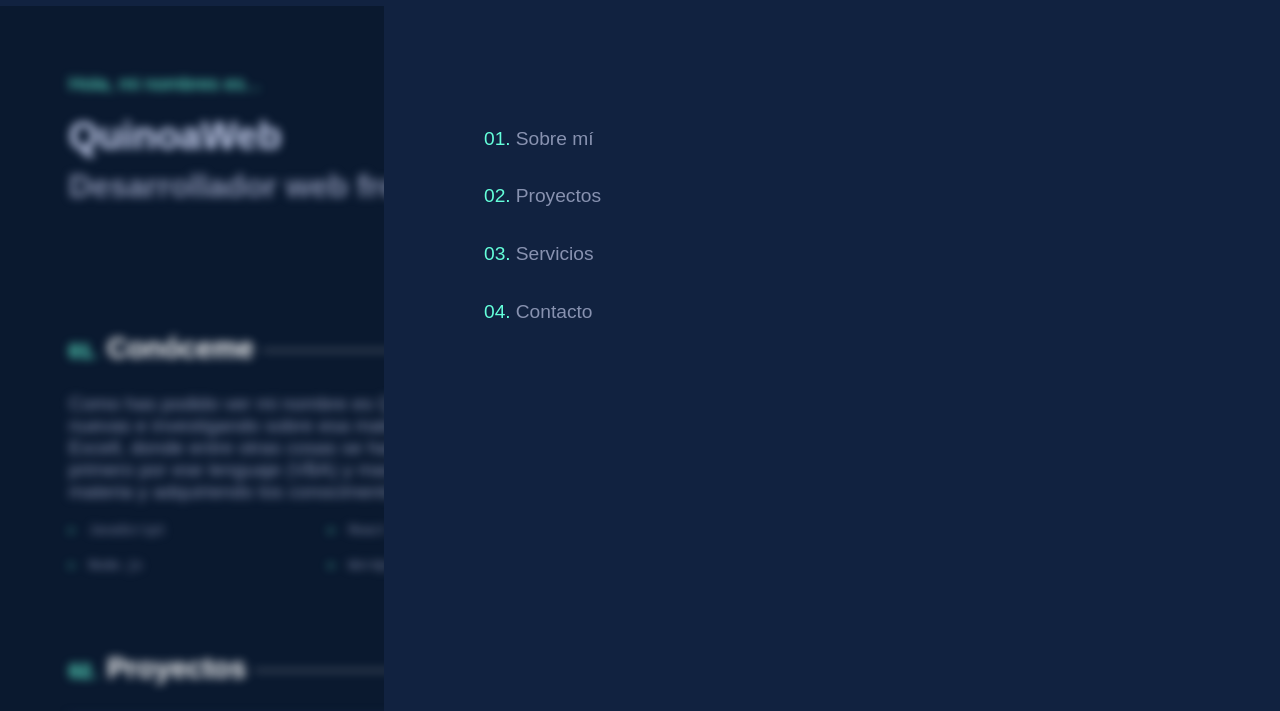
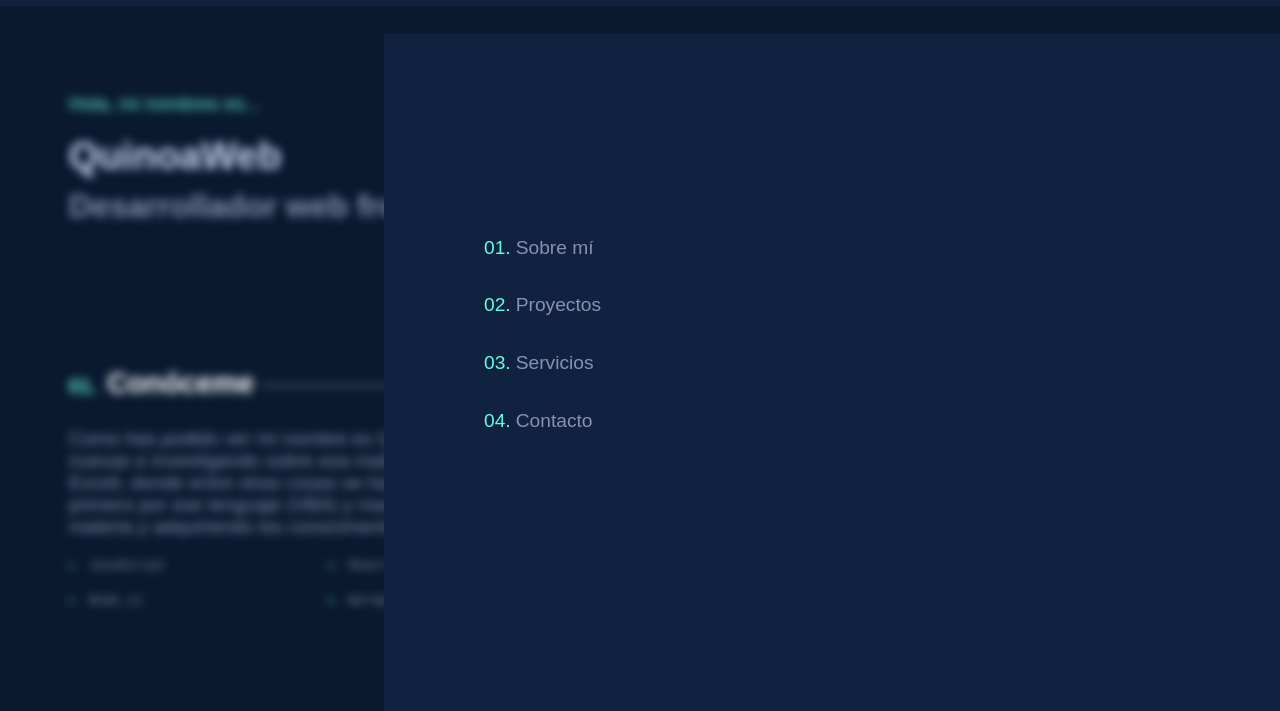
Before and after one commit to QuinoaWebs/quinoaweb.github.io, a plain HTML site: page index.html in a window 1280 px wide. Both pictures are taken after a click on the element 1235 px from the left and 40 px from the top of the page. Shown: the part 75-786 px from the top of the page. Drawn offline with Linux system fonts and the light colour scheme.

Commit message:
cambios en css

```diff
--- a/css/styles.css
+++ b/css/styles.css
@@ -157,6 +157,8 @@ main {
 .sobre-mi{
   padding-top: 50px;
 }
+
+
 .cards {
   display: -ms-grid;
   display: grid;
@@ -401,6 +403,8 @@ main {
   -webkit-transform: translateX(0);
           transform: translateX(0);
           width: 70%;
+          transform: translateY(109px);
+          z-index: 200;
 }
 
 .main-menu {
@@ -525,3 +529,15 @@ main {
   min-width: 150px;
   cursor: pointer;
 }
+
+@media  screen and (min-width:600px) {
+
+  .servicios,.sobre-mi,.contacto,.proyectos{
+    padding-top: 85px;
+  }
+
+  .banner{
+    top: 20px;
+  }
+
+}
--- a/js/scripts.js
+++ b/js/scripts.js
@@ -3,6 +3,7 @@ const toggleMenu = document.getElementById('toggle-menu');
 const toggleBar = document.getElementById('toggle-bar');
 const headerElement = document.getElementById('header');
 const mainElement = document.getElementById('main');
+
 
 
 toggleMenu.addEventListener('click', () => {
@@ -11,6 +12,7 @@ toggleMenu.addEventListener('click', () => {
   header.classList.toggle('blur');
   main.classList.toggle('blur');
   document.body.classList.toggle('no-scroll');
+
 });
 
 mainNav.addEventListener("click", (e)=> {
```
